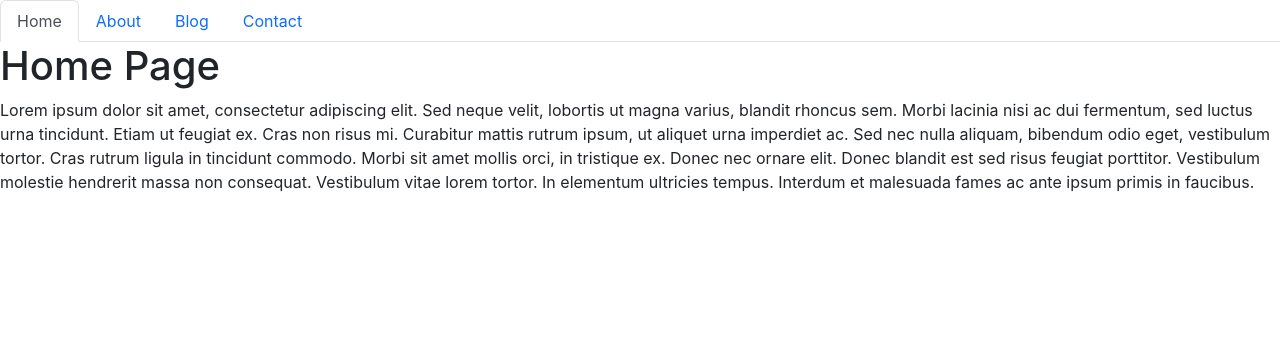
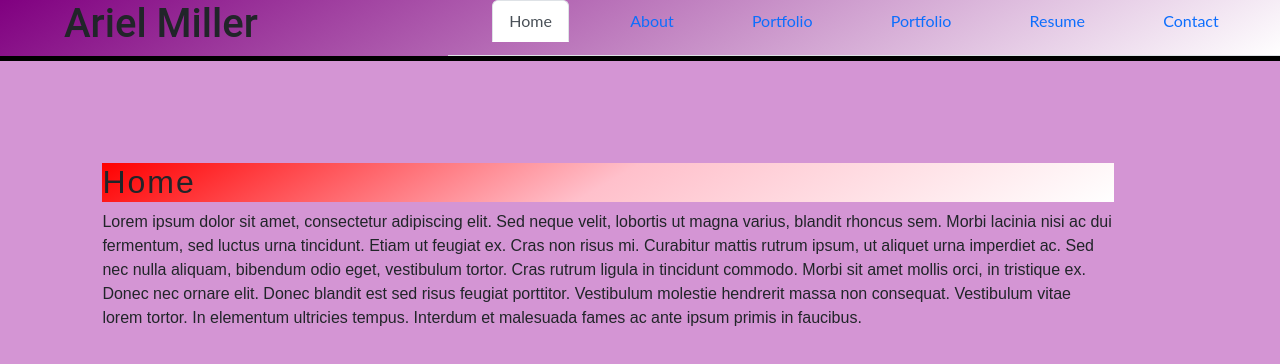
Before and after one commit to amiller0806/react-portfolio, a React (Create React App) app: page / in a window 1280 px wide. Shown: the top 364 px of the page. Built offline with nearby package versions, Linux system fonts and the light colour scheme.

Commit message:
styled all pages, added Portfolio and Resume pages, writing code for those, added portfolio and resume to navigation replacing blog page, imported Resume and Portfolio into portfolio container (portfolioContainer.js)

```diff
--- a/src/App.css
+++ b/src/App.css
@@ -1,38 +1,58 @@
-.App {
-  text-align: center;
+.page-content{
+  margin:3%;
+  padding:5%;
 }
 
-.App-logo {
-  height: 40vmin;
-  pointer-events: none;
+
+.page-heading{
+  background-image: linear-gradient(150deg,red,pink, white);
+  font-family: 'Source Sans Pro',
+  sans-serif;
+  letter-spacing: 2px;
 }
 
-@media (prefers-reduced-motion: no-preference) {
-  .App-logo {
-    animation: App-logo-spin infinite 20s linear;
-  }
+
+
+.ariel{
+
+
+font-family: 'Roboto', sans-serif;
+font-weight: 5rem;
+width:30%;
+margin-left:5%;
 }
 
-.App-header {
-  background-color: #282c34;
-  min-height: 100vh;
-  display: flex;
-  flex-direction: column;
-  align-items: center;
-  justify-content: center;
-  font-size: calc(10px + 2vmin);
-  color: white;
+
+p{
+font-family: 'Montserrat',
+sans-serif;
+font-weight: 1rem;
 }
 
-.App-link {
-  color: #61dafb;
+.navigation{
+  width:65%;
 }
 
-@keyframes App-logo-spin {
-  from {
-    transform: rotate(0deg);
-  }
-  to {
-    transform: rotate(360deg);
-  }
+a{
+font-family: 'Lato',
+sans-serif;
+font-weight: 2rem;
 }
+
+li:hover{
+
+  background-color: greenyellow;
+}
+nav {
+  background-image: linear-gradient(150deg, purple, white);
+  border-bottom: 5px solid black;
+}
+
+body {
+    background-color:  rgb(212, 149, 212);
+
+}
+
+.active{
+  background-color: blue;
+}
--- a/src/App.js
+++ b/src/App.js
@@ -1,5 +1,6 @@
 import React from "react";
 import PortfolioContainer from "./components/PortfolioContainer";
+import "./App.css";
 
 const App = () => < PortfolioContainer /> ;
 
--- a/src/components/NavTabs.js
+++ b/src/components/NavTabs.js
@@ -3,8 +3,10 @@ import React from 'react';
 // Here we are using object destructuring assignment to pluck off our variables from the props object
 // We assign them to their own variable names
 function NavTabs({ currentPage, handlePageChange }) {
-  return (
-    <ul className="nav nav-tabs">
+    return (<nav className="d-flex justify-content-between ">
+      <h1 className="ariel">Ariel Miller</h1>
+
+    <ul className="nav nav-tabs navigation d-flex justify-content-evenly">
       <li className="nav-item">
         <a
           href="#home"
@@ -28,13 +30,37 @@ function NavTabs({ currentPage, handlePageChange }) {
       </li>
       <li className="nav-item">
         <a
-          href="#blog"
-          onClick={() => handlePageChange('Blog')}
-          // Check to see if the currentPage is `Blog`, and if so we use the active link class from bootstrap. Otherwise, we set it to a normal nav-link
-          className={currentPage === 'Blog' ? 'nav-link active' : 'nav-link'}
+          href="#Portfolio"
+          onClick={() => handlePageChange('Portfolio')}
+          // Check to see if the currentPage is `Portfolio`, and if so we use the active link class from bootstrap. Otherwise, we set it to a normal nav-link
+          className={currentPage === 'Portfolio' ? 'nav-link active' : 'nav-link'}
         >
-          Blog
+          Portfolio
         </a>
+        </li>
+
+           <li className="nav-item">
+        <a
+          href="#Portfolio"
+          onClick={() => handlePageChange('Portfolio')}
+          // Check to see if the currentPage is `Portfolio`, and if so we use the active link class from bootstrap. Otherwise, we set it to a normal nav-link
+          className={currentPage === 'Portfolio' ? 'nav-link active' : 'nav-link'}
+        >
+          Portfolio
+        </a>
+        </li>
+
+           <li className="nav-item">
+        <a
+          href="#Resume"
+          onClick={() => handlePageChange('Resume')}
+          // Check to see if the currentPage is `Resume`, and if so we use the active link class from bootstrap. Otherwise, we set it to a normal nav-link
+          className={currentPage === 'Resume' ? 'nav-link active' : 'nav-link'}
+        >
+          Resume
+          </a>
+
+
       </li>
       <li className="nav-item">
         <a
@@ -46,7 +72,8 @@ function NavTabs({ currentPage, handlePageChange }) {
           Contact
         </a>
       </li>
-    </ul>
+        </ul>
+          </nav>
   );
 }
 
--- a/src/components/PortfolioContainer.js
+++ b/src/components/PortfolioContainer.js
@@ -2,7 +2,8 @@ import React, { useState } from 'react';
 import NavTabs from './NavTabs';
 import Home from './pages/Home';
 import About from './pages/About';
-import Blog from './pages/Blog';
+import Resume from './pages/Resume';
+import Portfolio from './pages/Portfolio';
 import Contact from './pages/Contact';
 
 export default function PortfolioContainer() {
@@ -16,10 +17,16 @@ export default function PortfolioContainer() {
     if (currentPage === 'About') {
       return <About />;
     }
-    if (currentPage === 'Blog') {
-      return <Blog />;
+    if (currentPage === 'Resume') {
+      return <Resume />;
     }
-    return <Contact />;
+  if (currentPage === 'Portfolio') {
+    return <Portfolio /> ;
+  }
+
+    if (currentPage === 'Contact') {
+      return <Contact />;
+    }
   };
 
   const handlePageChange = (page) => setCurrentPage(page);
--- a/src/components/pages/About.js
+++ b/src/components/pages/About.js
@@ -1,9 +1,12 @@
 import React from 'react';
 
 export default function About() {
-  return (
+    return (
+
+        <main id="contact" className="page-content container">
+                  <h2 className="page-heading">About Me</h2>
     <div>
-      <h1>About Page</h1>
+
       <p>
         Nunc pharetra finibus est at efficitur. Praesent sed congue diam.
         Integer gravida dui mauris, ut interdum nunc egestas sed. Aenean sed
@@ -12,6 +15,7 @@ export default function About() {
         imperdiet. Praesent euismod mi justo, faucibus scelerisque risus cursus
         in. Sed rhoncus mollis diam, sit amet facilisis lectus blandit at.
       </p>
-    </div>
+            </div>
+            </main>
   );
 }
--- a/src/components/pages/Contact.js
+++ b/src/components/pages/Contact.js
@@ -1,22 +1,29 @@
 import React from 'react';
+import { Form, Button } from "react-bootstrap";
 
 export default function Contact() {
-  return (
-    <div>
-      <h1>Contact Page</h1>
-      <p>
-        Integer cursus bibendum sem non pretium. Vestibulum in aliquet sem, quis
-        molestie urna. Aliquam semper ultrices varius. Aliquam faucibus sit amet
-        magna a ultrices. Aenean pellentesque placerat lacus imperdiet
-        efficitur. In felis nisl, luctus non ante euismod, tincidunt bibendum
-        mi. In a molestie nisl, eu sodales diam. Nam tincidunt lacus quis magna
-        posuere, eget tristique dui dapibus. Maecenas fermentum elementum
-        faucibus. Quisque nec metus vestibulum, egestas massa eu, sollicitudin
-        ipsum. Nulla facilisi. Sed ut erat ligula. Nam tincidunt nunc in nibh
-        dictum ullamcorper. Class aptent taciti sociosqu ad litora torquent per
-        conubia nostra, per inceptos himenaeos. Etiam ornare rutrum felis at
-        rhoncus. Etiam vel condimentum magna, quis tempor nulla.
-      </p>
-    </div>
+    return (<main id="contact" className="page-content container">
+      <h2 className="page-heading">Contact</h2>
+    <Form>
+      <Form.Group className="mb-3" controlId="formBasicEmail">
+        <Form.Label>Email address</Form.Label>
+        <Form.Control type="email" placeholder="Enter email" />
+        <Form.Text className="text-muted">
+          We'll never share your email with anyone else.
+        </Form.Text>
+      </Form.Group>
+
+      <Form.Group className="mb-3" controlId="formBasicPassword">
+        <Form.Label>Password</Form.Label>
+        <Form.Control type="password" placeholder="Password" />
+      </Form.Group>
+      <Form.Group className="mb-3" controlId="formBasicCheckbox">
+        <Form.Check type="checkbox" label="Check me out" />
+      </Form.Group>
+      <Button variant="primary" type="submit">
+        Submit
+      </Button>
+        </Form>
+        </main>
   );
 }
--- a/src/components/pages/Home.js
+++ b/src/components/pages/Home.js
@@ -1,9 +1,10 @@
 import React from 'react';
 
 export default function Home() {
-  return (
+    return (
+       < main id = "contact" className = "page-content container" >
+           <h2 className = "page-heading" > Home </h2>
     <div>
-      <h1>Home Page</h1>
       <p>
         Lorem ipsum dolor sit amet, consectetur adipiscing elit. Sed neque
         velit, lobortis ut magna varius, blandit rhoncus sem. Morbi lacinia nisi
@@ -16,6 +17,7 @@ export default function Home() {
         vitae lorem tortor. In elementum ultricies tempus. Interdum et malesuada
         fames ac ante ipsum primis in faucibus.
       </p>
-    </div>
+            </div>
+            </main>
   );
 }
--- /dev/null
+++ b/src/components/pages/Portfolio.js
@@ -0,0 +1,27 @@
+import React from 'react';
+
+export default function Portfolio() {
+    return (
+       < main id = "contact" className = "page-content container" >
+           <h2 className = "page-heading" > Resume </h2>
+    <div>
+      <p>
+        Donec a volutpat quam. Curabitur nec varius justo, sed rutrum ligula.
+        Curabitur pellentesque turpis sit amet eros iaculis, a mollis arcu
+        dictum. Ut vel ante eget massa ornare placerat. Etiam nisl orci, finibus
+        sodales volutpat et, hendrerit ut dolor. Suspendisse porta dictum nunc,
+        sed pretium risus rutrum eget. Nam consequat, ligula in faucibus
+        vestibulum, nisi justo laoreet risus, luctus luctus mi lacus sit amet
+        libero. Class aptent taciti sociosqu ad litora torquent per conubia
+        nostra, per inceptos himenaeos. Mauris pretium condimentum tellus eget
+        lobortis. Interdum et malesuada fames ac ante ipsum primis in faucibus.
+        Donec placerat accumsan mi, ut congue neque placerat eu. Donec nec ipsum
+        in velit pellentesque vehicula sit amet at augue. Maecenas aliquam
+        bibendum congue. Pellentesque semper, lectus non ullamcorper iaculis,
+        est ligula suscipit velit, sed bibendum turpis dui in sapien.
+      </p>
+            </div>
+            </main>
+
+  );
+}
--- a/src/components/pages/Blog.js
+++ b/src/components/pages/Resume.js
@@ -1,9 +1,10 @@
 import React from 'react';
 
-export default function Blog() {
-  return (
+export default function Resume() {
+    return (
+       < main id = "contact" className = "page-content container" >
+           <h2 className = "page-heading" > Resume </h2>
     <div>
-      <h1>Blog Page</h1>
       <p>
         Donec a volutpat quam. Curabitur nec varius justo, sed rutrum ligula.
         Curabitur pellentesque turpis sit amet eros iaculis, a mollis arcu
@@ -19,6 +20,8 @@ export default function Blog() {
         bibendum congue. Pellentesque semper, lectus non ullamcorper iaculis,
         est ligula suscipit velit, sed bibendum turpis dui in sapien.
       </p>
-    </div>
+            </div>
+            </main>
+
   );
 }
```
